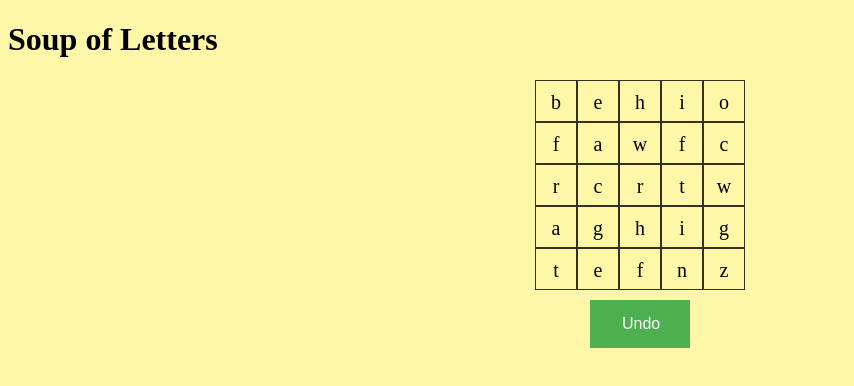
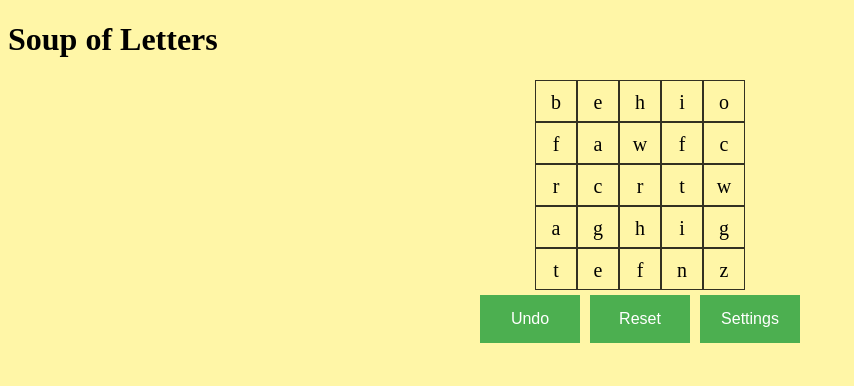
Before and after one commit to michalczysz/Soup-of-Letters, a React (Create React App) app in the folder my-app/: page / in a window 1280 px wide. Shown: the top 386 px of the page, without its empty margins (0-854 px from the left). Built offline with nearby package versions, Linux system fonts and the light colour scheme.

Commit message:
new buttons (settings, reset)

```diff
--- a/my-app/src/App.css
+++ b/my-app/src/App.css
@@ -8,3 +8,8 @@
   align-items: center;
   justify-content: center;
 }
+
+.button-container{
+  display: flex;
+  flex-direction: row;
+}
--- a/my-app/src/App.js
+++ b/my-app/src/App.js
@@ -5,6 +5,8 @@ import Game from './components/game/game.component';
 import GridCell from './components/game/grid_cell.component';
 import SelectingBox from './components/slectingbox/selectingbox.component';
 import UndoButton from './components/buttons/undo.component';
+import ResetButton from './components/buttons/reset.component';
+import SettingsButton from './components/buttons/settings.component';
 
 function App() {
   /*
@@ -30,16 +32,16 @@ function App() {
   const [prevXY, setPrevXY] = React.useState({ x: 0, y: 0 })
   const [storedLines, setStroredLines] = React.useState([])
   const [grid] = React.useState(Game(dim)) //In Game() we generate grid
-  const [dragend, setDragend] = React.useState({first_cell: '', last_cell: '', status: false})
+  const [dragend, setDragend] = React.useState({ first_cell: '', last_cell: '', status: false })
 
   React.useEffect(() => {
     if (dragend.status === true) {
       grid[1].forEach(element => {
-        if(element[0] === dragend.first_cell && element[1] === dragend.last_cell) console.log(grid[1].indexOf(element))
+        if (element[0] === dragend.first_cell && element[1] === dragend.last_cell) console.log(grid[1].indexOf(element))
       });
-      setDragend({first_cell: '', last_cell: '', status: false})
+      setDragend({ first_cell: '', last_cell: '', status: false })
     } //here is the function that check if uswer found the rigth word and print its position in solution array
-  });
+  }, [grid, dragend, setDragend]);
 
   document.body.style = 'background: #FFF6A7;';
 
@@ -69,7 +71,11 @@ function App() {
                 setDragend={setDragend} />
             })}
           </div>
-          <UndoButton can_ref={canvas} xy={xy} storedLines={storedLines} setStroredLines={setStroredLines} />
+          <div className='Button-container'>
+            <UndoButton can_ref={canvas} xy={xy} storedLines={storedLines} setStroredLines={setStroredLines} />
+            <ResetButton />
+            <SettingsButton />
+          </div>
         </div>
       </main>
     </div >
--- /dev/null
+++ b/my-app/src/components/buttons/reset.component.jsx
@@ -0,0 +1,13 @@
+// import './undo.css'
+
+function ResetButton() {
+    const handleOnClick = () => {
+        window.location.reload()
+        //page should refresh
+    }
+    return (
+        <button className="reset_button undo_button" type="button" onClick={handleOnClick}>Reset</button>
+    )
+}
+
+export default ResetButton
--- /dev/null
+++ b/my-app/src/components/buttons/settings.component.jsx
@@ -0,0 +1,10 @@
+function SettingsButton(){
+    const handleOnClick = () => {
+        //??
+    }
+    return (
+        <button className="settings_button undo_button" type="button" onClick={handleOnClick}>Settings</button>
+    )
+}
+
+export default SettingsButton
--- a/my-app/src/components/buttons/undo.css
+++ b/my-app/src/components/buttons/undo.css
@@ -2,11 +2,12 @@
   background-color: #4CAF50; /* Green */
   border: none;
   color: white;
-  padding: 15px 32px;
+  padding: 15px 15px;
   text-align: center;
   text-decoration: none;
   display: inline-block;
   width: 100px;
   font-size: 16px;
-  margin-top: 10px;
+  margin: 5px;
+  /* margin-top: 10px; */
 }
```
